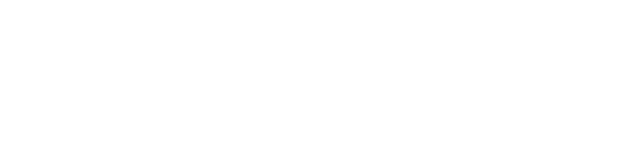
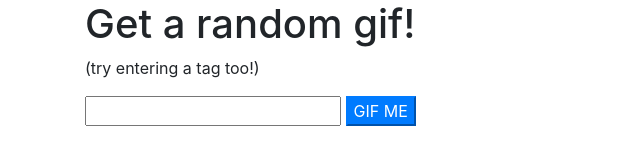
Before and after one commit to chrisdfghjkl/GifGen, a website built with webpack: page src/index.html in a window 1280 px wide. Shown: the whole page, without its empty margins (0-640 px from the left). Built offline with nearby package versions, Linux system fonts and the light colour scheme.

Commit message:
Add basic html, form

```diff
--- a/src/index.html
+++ b/src/index.html
@@ -1,9 +1,16 @@
 <!DOCTYPE html>
 <html lang="en-US">
 <head>
-  <title></title>
+  <title>Gifs!</title>
 </head>
 <body>
-
+  <div class="container">
+    <h1>Get a random gif!</h1>
+    <p>(try entering a tag too!)</p>
+    <input id="tag" type="text">
+    <button class="btn-primary" id="newGif">GIF ME</button>
+    <div class="showErrors"></div>
+    <div class="showGif"></div>
+  </div>
 </body>
 </html>
```
